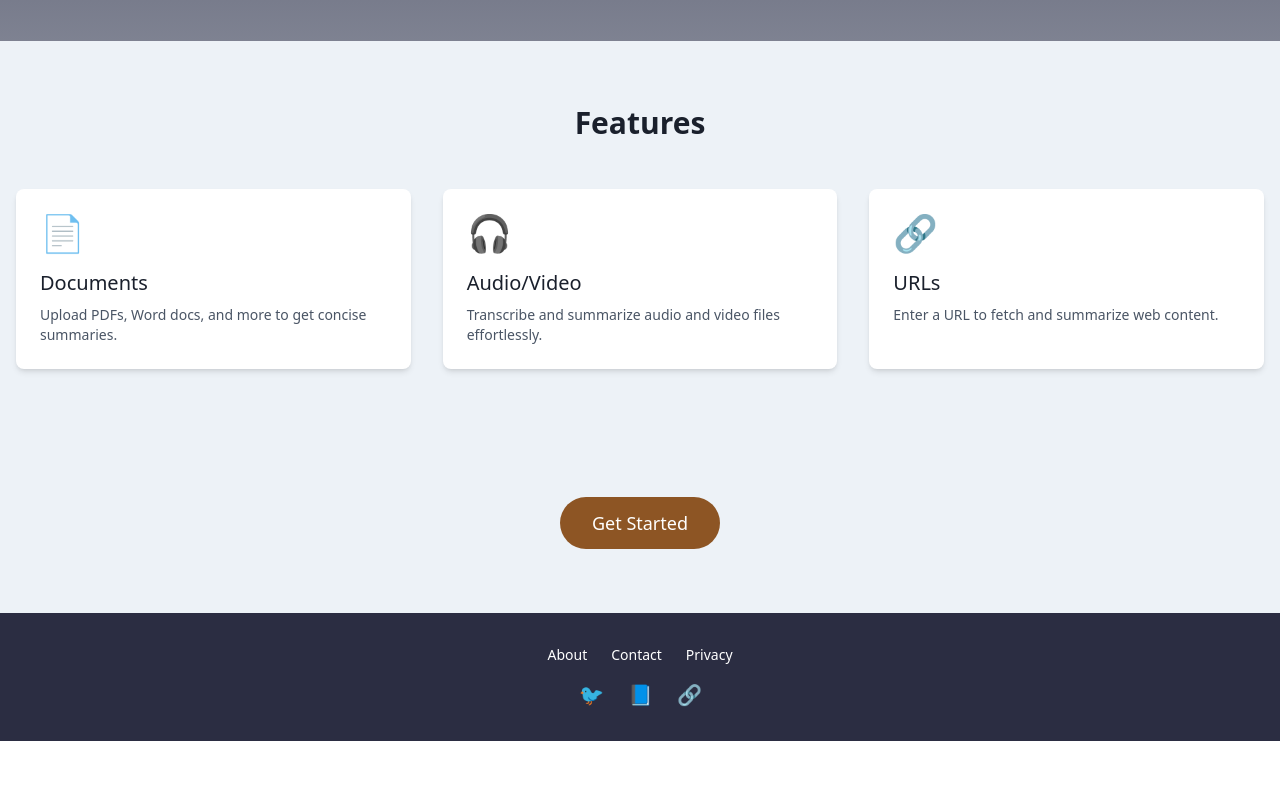
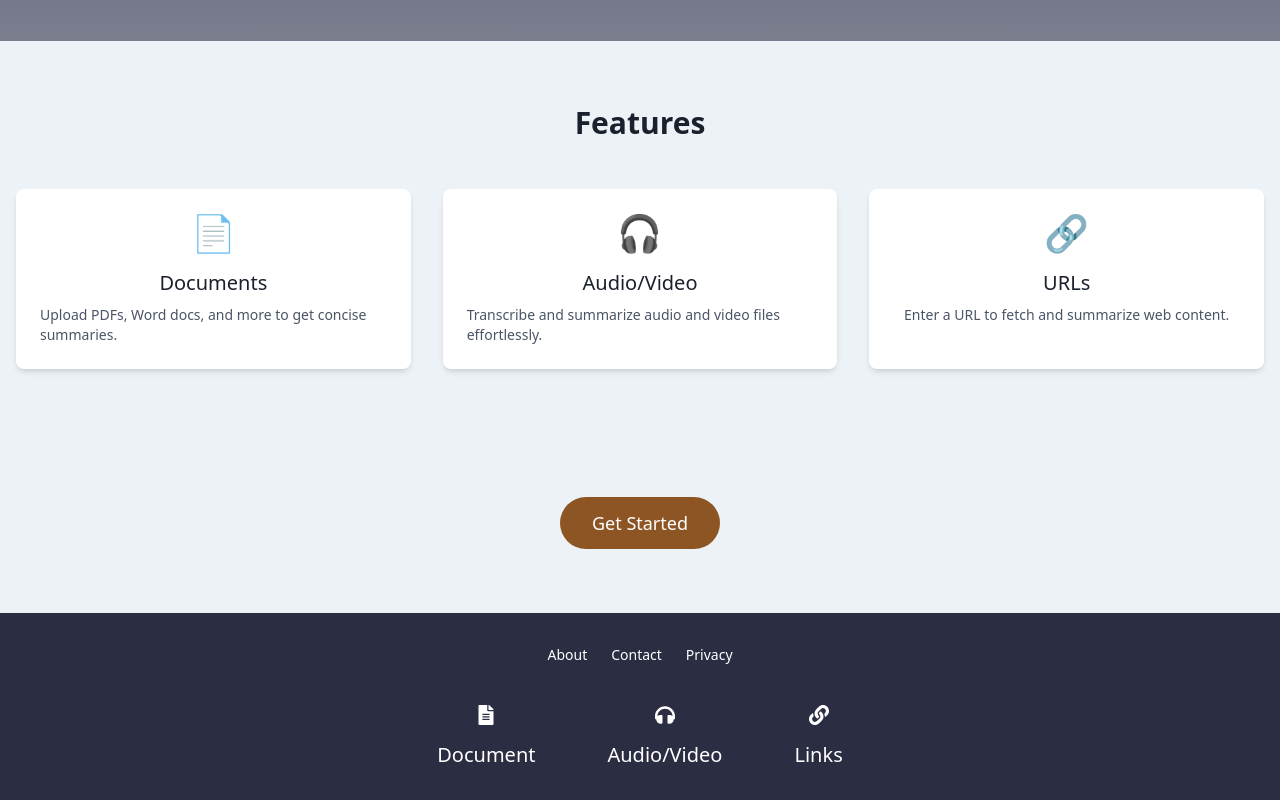
Before and after one commit to abhishekjaglan/WeLearn-Frontend, a React (Vite) app: page / in a window 1280 px wide. Shown: the part 566-1366 px from the top of the page. Before the commit the page ends 1307 px from the top, so only its background shows below. Built offline with nearby package versions, Linux system fonts and the light colour scheme; a web font is replaced by a local one.

Commit message:
landing page improvements

```diff
--- a/package.json
+++ b/package.json
@@ -18,6 +18,7 @@
     "postcss": "^8.5.3",
     "react": "^19.0.0",
     "react-dom": "^19.0.0",
+    "react-icons": "^5.5.0",
     "react-redux": "^9.2.0",
     "react-router-dom": "^7.2.0",
     "tailwindcss": "^4.0.9"
--- /dev/null
+++ b/src/components/FeatureCards.tsx
@@ -0,0 +1,7 @@
+
+export const FeatureCard = ({ title, icon }:{title:string, icon:React.ReactNode}) => (
+    <div className="flex-row justify-center items-center p-6 pb-0 space-y-0 text-center">
+        <span className="flex justify-center items-center">{icon}</span>
+      <h3 className="text-xl mt-4">{title}</h3>
+    </div>
+  );
--- a/src/index.css
+++ b/src/index.css
@@ -32,3 +32,41 @@
     color: var(--text);
   }
 }
+
+.hero-section {
+  position: relative;
+  background: linear-gradient(135deg, #6b7280, #1f2937); /* Existing gradient */
+}
+
+.hero-section::before {
+  content: '';
+  position: absolute;
+  top: 0;
+  left: 0;
+  width: 100%;
+  height: 100%;
+  background: repeating-linear-gradient(
+    45deg,
+    rgba(255, 255, 255, 0.1),
+    rgba(255, 255, 255, 0.1) 10px,
+    transparent 10px,
+    transparent 20px
+  ); /* Subtle diagonal lines */
+  opacity: 0.1;
+  pointer-events: none; /* Ensures it doesn’t interfere with clicks */
+}
+
+@keyframes fadeIn {
+  from {
+    opacity: 0;
+    transform: translateY(20px);
+  }
+  to {
+    opacity: 1;
+    transform: translateY(0);
+  }
+}
+
+.animate-fade-in {
+  animation: fadeIn 0.6s ease-out forwards;
+}
--- a/src/pages/Landing.tsx
+++ b/src/pages/Landing.tsx
@@ -1,6 +1,8 @@
 // src/pages/Landing.tsx
 import React from 'react';
 import { Link } from 'react-router-dom';
+import { FeatureCard } from '../components/FeatureCards';
+import { FaFileAlt, FaHeadphones, FaLink } from 'react-icons/fa';
 
 const Landing: React.FC = () => {
   return (
@@ -27,12 +29,12 @@ const Landing: React.FC = () => {
       </nav>
 
       {/* Hero Section */}
-      <main className="flex-1 flex items-center justify-center pt-24 pb-16">
+      <main className="flex-1 flex items-center justify-center  pt-24 pb-16">
         <div className="text-center px-4">
-          <div className="w-72 h-72 bg-accent rounded-full mx-auto mb-8 flex items-center justify-center text-white text-2xl font-semibold">
+          <div className="w-72 h-72 bg-accent rounded-full mx-auto mb-8 flex items-center justify-center text-white text-2xl font-semibold animate-fade-in">
             Illustration Here
           </div>
-          <h2 className="text-5xl md:text-6xl font-bold text-text mb-6 leading-tight">
+          <h2 className="text-5xl md:text-6xl font-bold text-text mb-6 leading-tight animate-fade-in" style={{ animationDelay: '0.1s' }}>
             Unlock Insights from Any Media
           </h2>
           <p className="text-xl text-secondary max-w-2xl mx-auto">
@@ -47,26 +49,26 @@ const Landing: React.FC = () => {
           <h3 className="text-3xl font-bold text-text text-center mb-12">Features</h3>
           <div className="grid grid-cols-1 md:grid-cols-2 lg:grid-cols-3 gap-8">
             {/* Feature Card: Documents */}
-            <div className="bg-white p-6 rounded-lg shadow-md hover:shadow-lg hover:-translate-y-1 transition-all duration-300">
-              <div className="text-4xl mb-4">📄</div>
-              <h4 className="text-xl font-medium text-text mb-2">Documents</h4>
-              <p className="text-sm text-gray-600">
+            <div className="flex-row justify-center items-center bg-white p-6 rounded-lg shadow-md hover:shadow-lg hover:-translate-y-1.5 transition-all duration-300">
+              <div className="flex justify-center items-center text-4xl mb-4">📄</div>
+              <h4 className="flex justify-center items-center text-xl font-medium text-text mb-2">Documents</h4>
+              <p className="flex justify-center items-center text-sm text-gray-600">
                 Upload PDFs, Word docs, and more to get concise summaries.
               </p>
             </div>
             {/* Feature Card: Audio/Video */}
-            <div className="bg-white p-6 rounded-lg shadow-md hover:shadow-lg hover:-translate-y-1 transition-all duration-300">
-              <div className="text-4xl mb-4">🎧</div>
-              <h4 className="text-xl font-medium text-text mb-2">Audio/Video</h4>
-              <p className="text-sm text-gray-600">
+            <div className="bg-white p-6 rounded-lg shadow-md hover:shadow-lg hover:-translate-y-1.5 transition-all duration-300">
+              <div className="flex justify-center items-center text-4xl mb-4">🎧</div>
+              <h4 className="flex justify-center items-center text-xl font-medium text-text mb-2">Audio/Video</h4>
+              <p className="flex justify-center items-center text-sm text-gray-600">
                 Transcribe and summarize audio and video files effortlessly.
               </p>
             </div>
             {/* Feature Card: URLs */}
-            <div className="bg-white p-6 rounded-lg shadow-md hover:shadow-lg hover:-translate-y-1 transition-all duration-300">
-              <div className="text-4xl mb-4">🔗</div>
-              <h4 className="text-xl font-medium text-text mb-2">URLs</h4>
-              <p className="text-sm text-gray-600">
+            <div className="bg-white p-6 rounded-lg shadow-md hover:shadow-lg hover:-translate-y-1.5 transition-all duration-300">
+              <div className="flex justify-center items-center text-4xl mb-4">🔗</div>
+              <h4 className="flex justify-center items-center text-xl font-medium text-text mb-2">URLs</h4>
+              <p className="flex justify-center items-center text-sm text-gray-600">
                 Enter a URL to fetch and summarize web content.
               </p>
             </div>
@@ -94,13 +96,13 @@ const Landing: React.FC = () => {
           </div>
           <div className="flex space-x-6">
             <a href="#" className="text-xl hover:text-accent transition-colors duration-200">
-              🐦
+              <FeatureCard title='Document' icon={<FaFileAlt/>}/>
             </a>
             <a href="#" className="text-xl hover:text-accent transition-colors duration-200">
-              📘
+              <FeatureCard title='Audio/Video' icon={<FaHeadphones/>} />
             </a>
             <a href="#" className="text-xl hover:text-accent transition-colors duration-200">
-              🔗
+              <FeatureCard title='Links' icon={<FaLink/>}/>
             </a>
           </div>
         </div>
```
Also changed, not shown: 1 other file (tests, documents, lock files or other folders).
